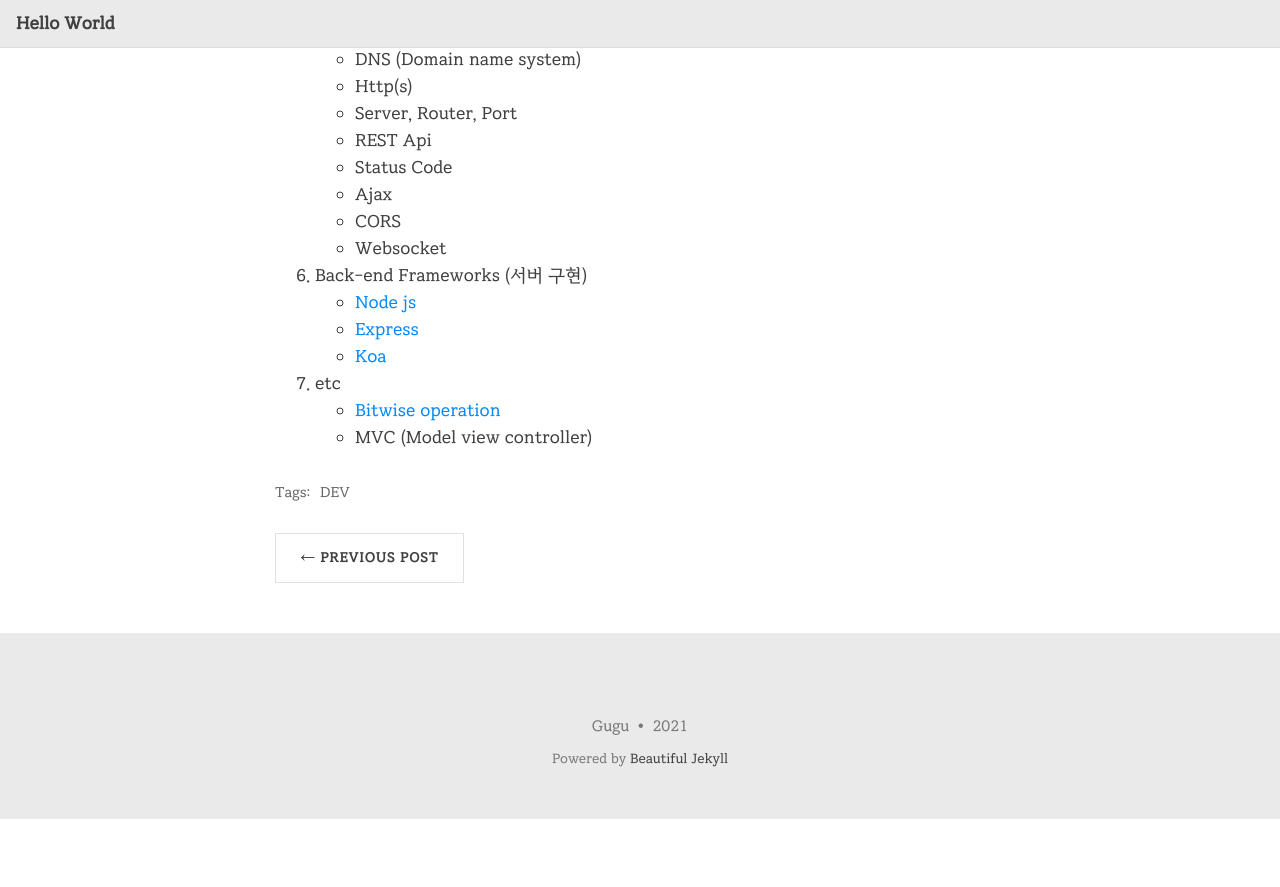
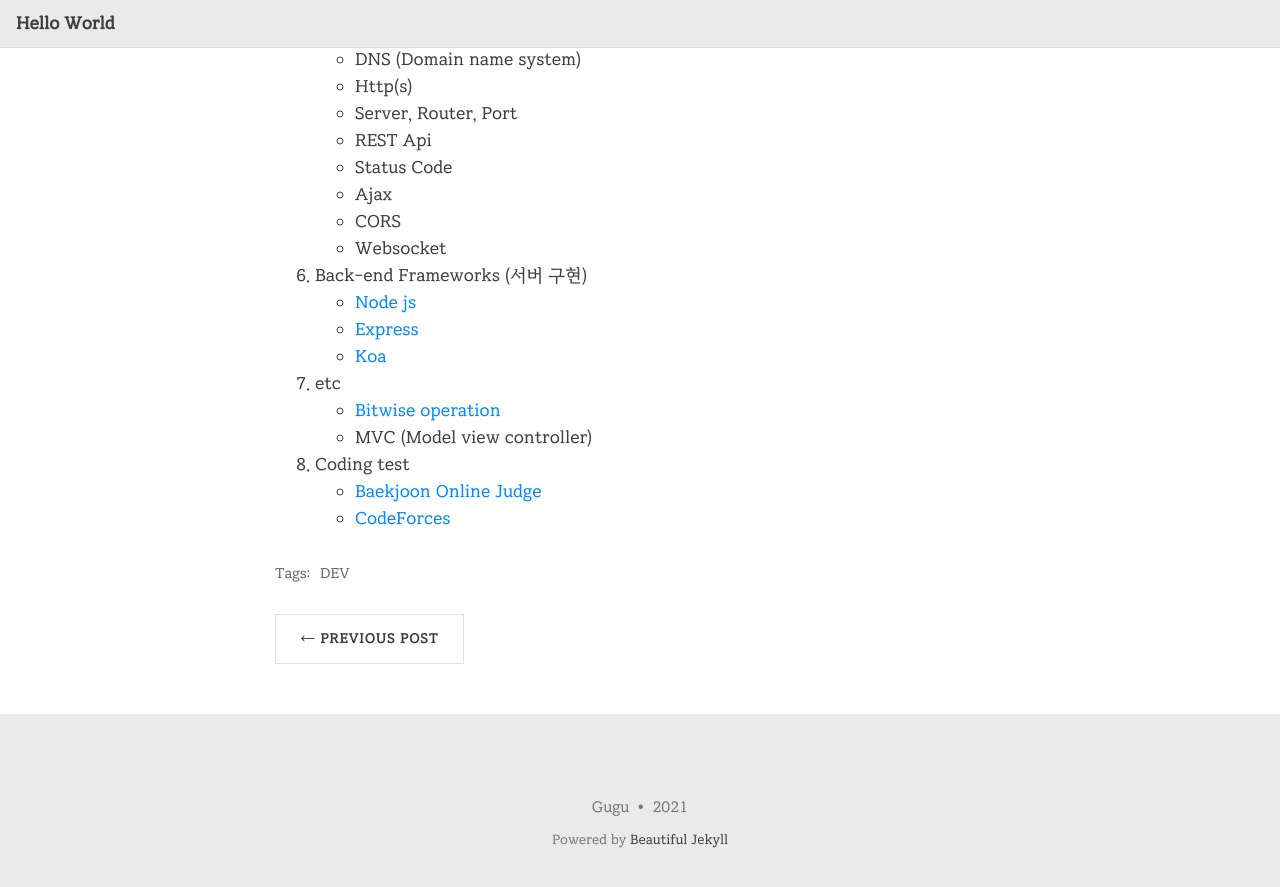
Before and after one commit to 1stGugu/1stGugu.github.io, a Jekyll site: the page built from _posts/2021-06-03-study.md, in a window 1280 px wide and 900 px high, scrolled down 1736 px. Shown: the top 887 px of the window. Built offline with Jekyll 4.4.1, drawn with Linux system fonts in a browser that asks for light colours; nearby versions of some CDN libraries; before the commit the page ends 2555 px from its top, so only the background shows below that.

Commit message:
Update 2021-06-03-study.md

```diff
--- a/_posts/2021-06-03-study.md
+++ b/_posts/2021-06-03-study.md
@@ -74,3 +74,7 @@ comments: true
 7. etc
 - [Bitwise operation](https://www.youtube.com/watch?v=yHBYeguDR0A&t=667s)
 - MVC (Model view controller)
+
+8. Coding test
+- [Baekjoon Online Judge](https://www.acmicpc.net/)
+- [CodeForces](http://www.codeforces.com/)
```
